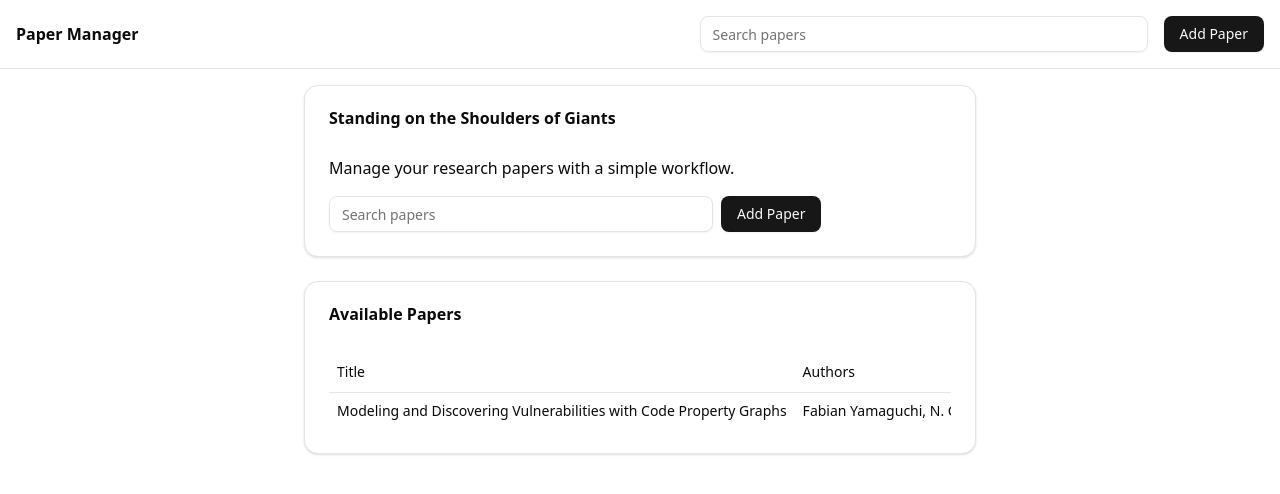
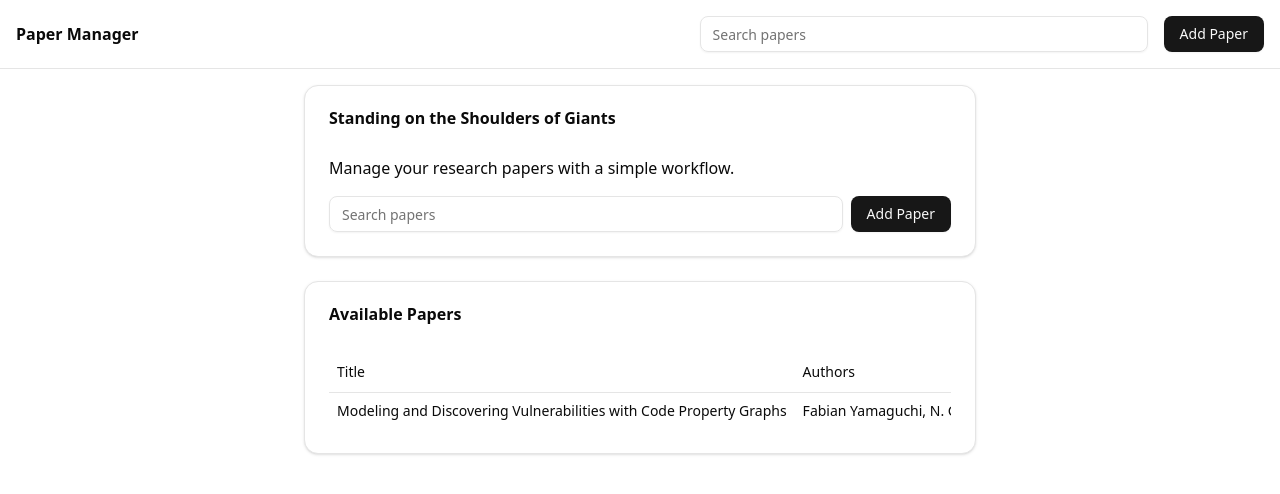
Before and after one commit to yoseio/giants, a Next.js app: page / in a window 1280 px wide. Shown: the top 494 px of the page. Built offline with nearby package versions, Linux system fonts and the light colour scheme.

Commit message:
Fix search bar width

```diff
--- a/app/page.tsx
+++ b/app/page.tsx
@@ -25,8 +25,8 @@ export default async function Home() {
         <CardContent className="space-y-4">
           <p>Manage your research papers with a simple workflow.</p>
           <div className="flex flex-col sm:flex-row gap-2">
-            <form action="/search" className="flex-1 max-w-sm">
-              <Input name="q" placeholder="Search papers" />
+            <form action="/search" className="flex-1">
+              <Input name="q" placeholder="Search papers" className="w-full" />
             </form>
             <Button asChild className="whitespace-nowrap">
               <Link href="/papers/add">Add Paper</Link>
```
